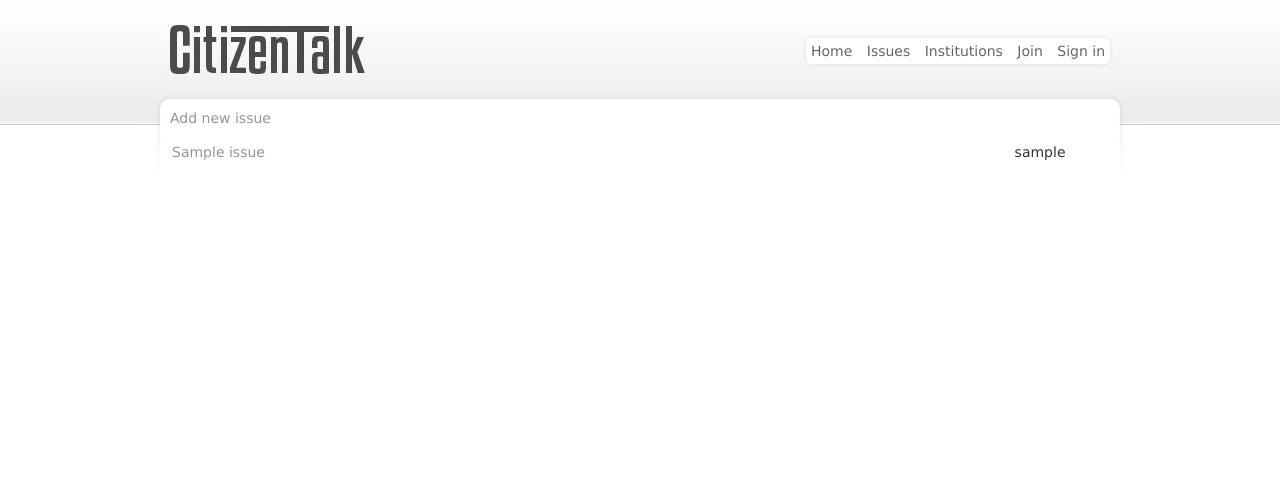
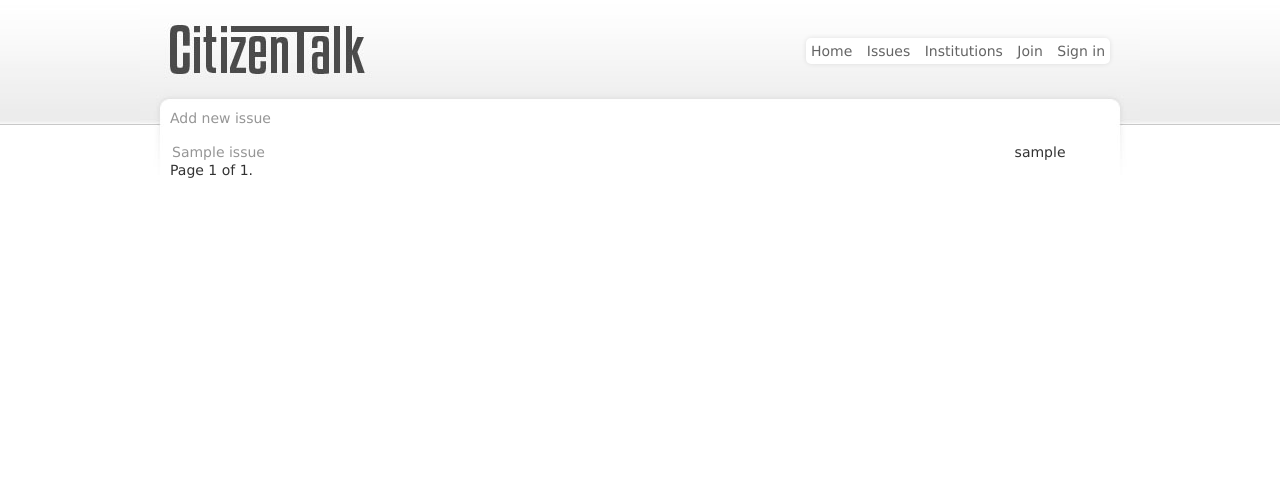
Before and after one commit to andreisavu/citizentalk.org, a Django app: template citizentalk/issues/templates/issues/index.html in a window 1280 px wide. Shown: the top 479 px of the page. Run offline with Django 3.2, Linux system fonts and the light colour scheme; the template is opened without the code that fills it: most values are stand-ins (such as "Sample title", 1, 10 or a date in 2020).

Commit message:
added and tested pagination for issue list

```diff
--- a/citizentalk/issues/templates/issues/index.html
+++ b/citizentalk/issues/templates/issues/index.html
@@ -6,7 +6,7 @@
 <a href="/issues/new/">Add new issue</a><br /><br />
 
 <table width="100%">
-{% for issue in issues %}
+{% for issue in issues.object_list %}
 <tr>
     <td width="90%"><a href="/issues/view/{{ issue.id }}">{{ issue.title }}</a></td>
     <td>{{ issue.reporter.username }}</td>
@@ -19,4 +19,20 @@ No issues in the database
 {% endfor %}
 </table>
 
+<div class="pagination">
+    <span class="step-links">
+        {% if issues.has_previous %}
+            <a href="?page={{ issues.previous_page_number }}">Previous</a>
+        {% endif %}
+
+        <span class="current">
+            Page {{ issues.number }} of {{ issues.paginator.num_pages }}.
+        </span>
+
+        {% if issues.has_next %}
+            <a href="?page={{ issues.next_page_number }}">Next</a>
+        {% endif %}
+    </span>
+</div>
+
 {% endblock %}
--- a/citizentalk/issues/views.py
+++ b/citizentalk/issues/views.py
@@ -49,13 +49,12 @@ def list_issues(request):
 
     all_issues = Issue.objects.order_by('created_at')
     try:
-        paginator = Paginator(all_issues, settings.ITEMS_PER_PAGE)
-        issues = paginator.page(page).object_list
+        issues = Paginator(all_issues, settings.ITEMS_PER_PAGE).page(page)
     except (EmptyPage, InvalidPage):
         raise Http404
 
     return render_to_response('issues/index.html',
-        {'paginator': paginator, 'issues': issues},
+        {'issues': issues},
         context_instance = RequestContext(request))
 
 def create_issue(request):
```
